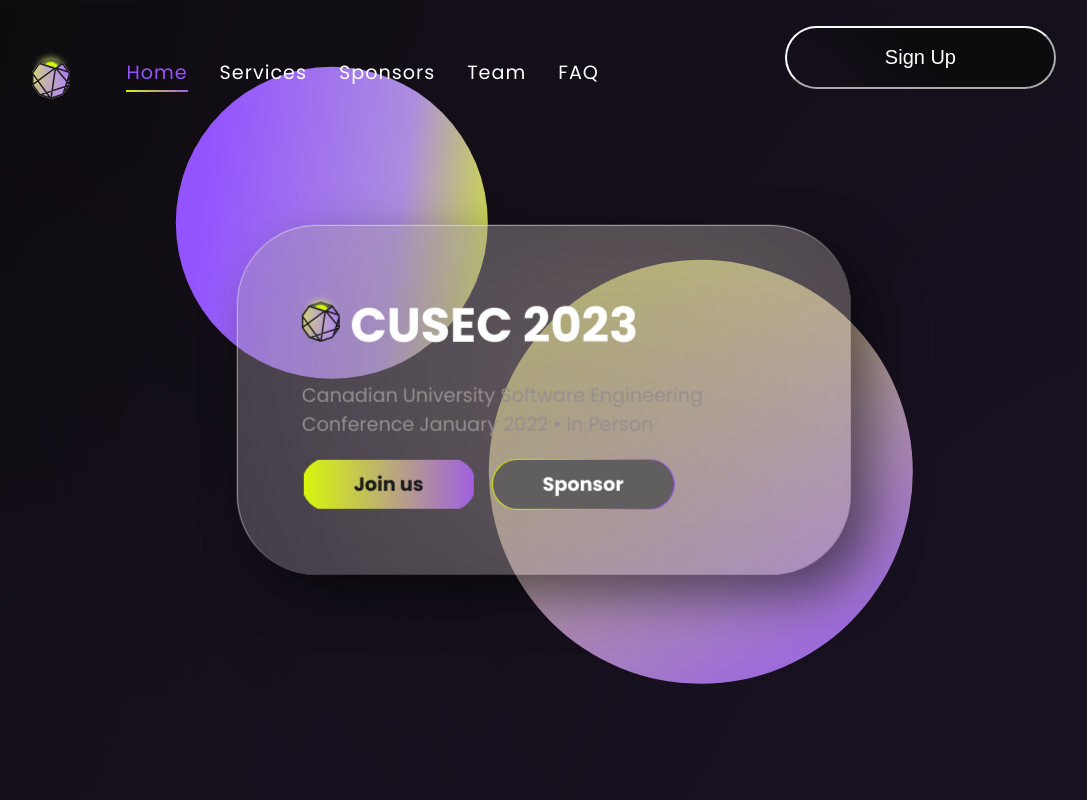
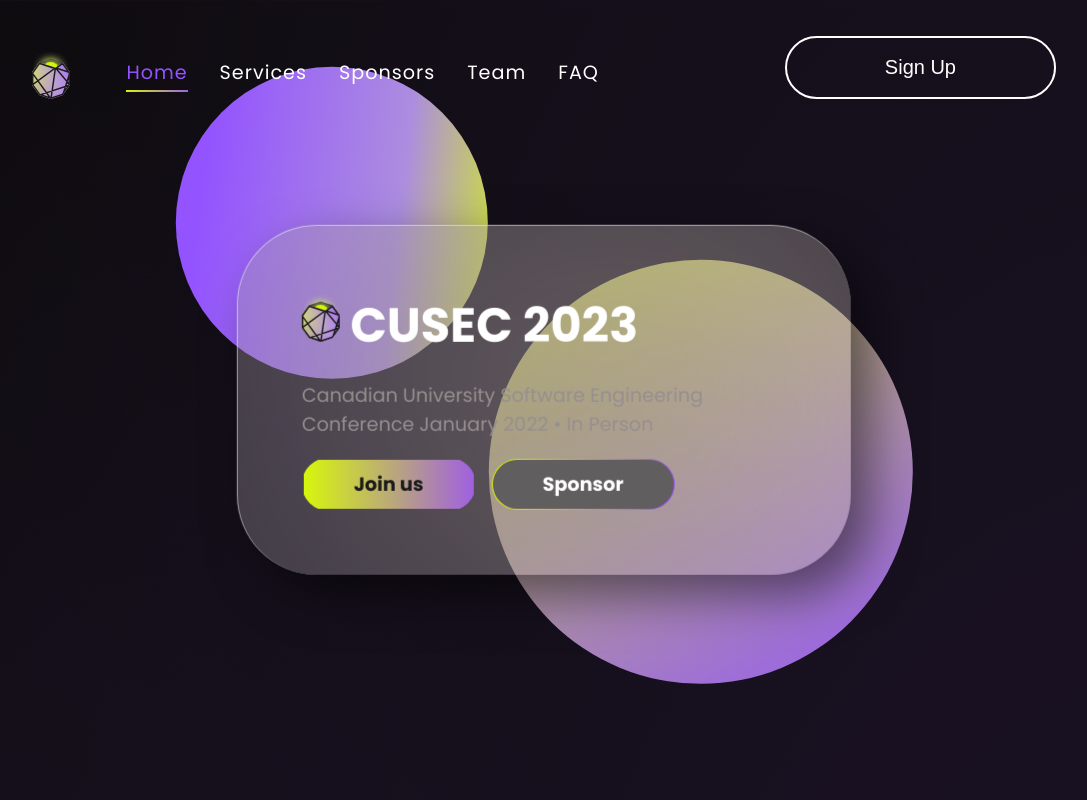
Before and after one commit to cusec/2023, a React (Create React App) app: page / in a window 1280 px wide. Shown: the top 800 px of the page, without its empty margins (96-1183 px from the left). Built offline with nearby package versions, Linux system fonts and the light colour scheme.

Commit message:
styled sign up button

```diff
--- a/src/components/Navbar/Navbar.scss
+++ b/src/components/Navbar/Navbar.scss
@@ -64,19 +64,19 @@
 }
 
 .SignUpButton {
+  box-sizing:border-box;
+  margin-top: 10px;
+  position: relative;
   margin-left: auto;
   height: 63px;
   border-radius: 98px;
   padding-left: 98px;
   padding-right: 98px;
-  border-color: white;
+  border: 2px solid white;
+  cursor: pointer;
   font-size: 20px;
   color: white;
-  background: linear-gradient(
-    224.96deg,
-    #0d0b0d 42.25%,
-    rgba(13, 11, 12, 0) 87.58%
-  );
+  background: transparent;
 }
 
 @media only screen and (max-width: 768px) {
@@ -85,13 +85,35 @@
   }
 }
 
-.SignUpButton:hover {
+.SignUpButton::before {
+  content: "";
+  position: absolute;
+  border-radius: 98px;
+  left: 0;
+  top: 0;
+  z-index: -1;
+  height: 100%;
   background: linear-gradient(
     276.71deg,
     #daff01 -9.77%,
     #ac8ddf 30.75%,
     #9353ff 88.91%
   );
+}
+
+.SignUpButton:hover:before {
+  animation: flow 0.5s ease-out;
+  width: 100%;
+}
+
+@keyframes flow {
+  from{
+    width:0;
+  }
+  to{
+    width: 100%;
+  }
+
 }
 
 @media screen and (max-width: 768px) {
```
